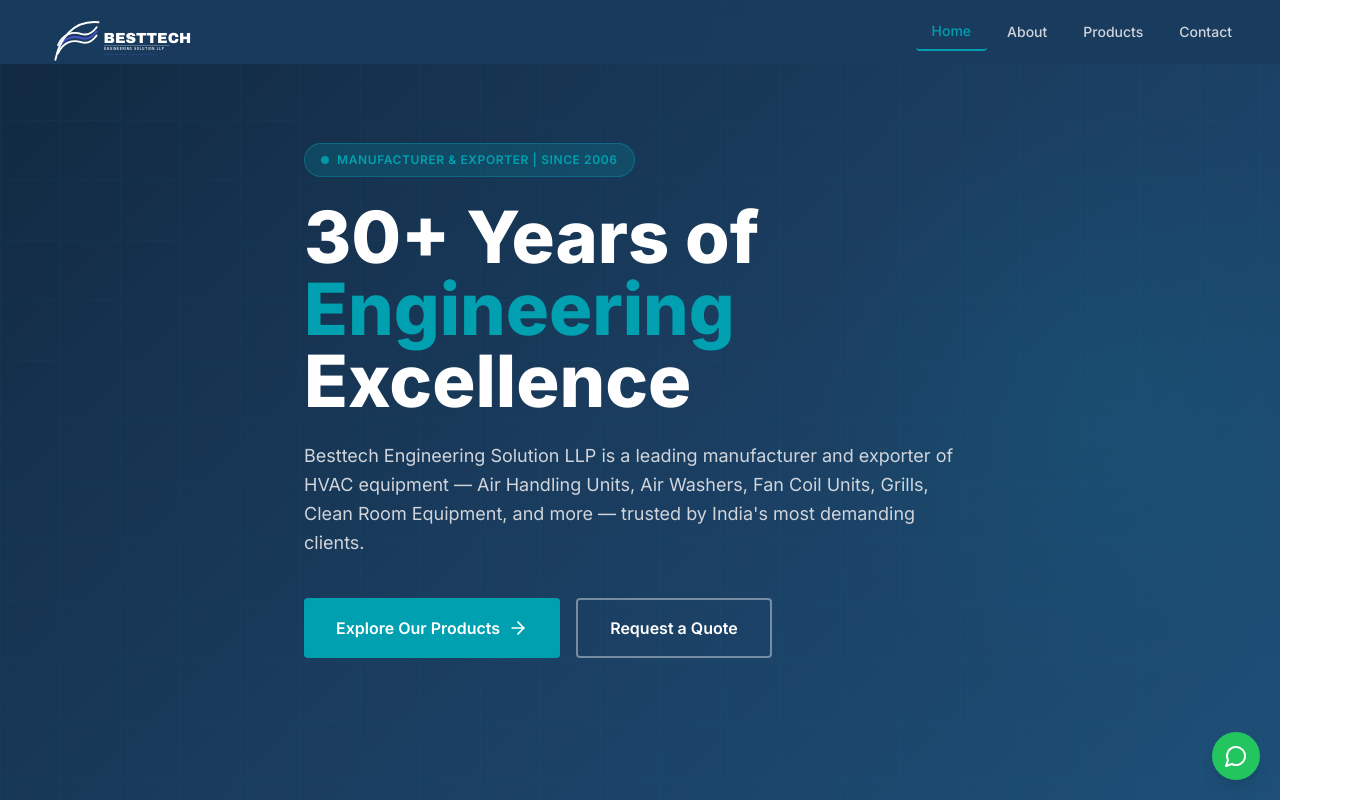
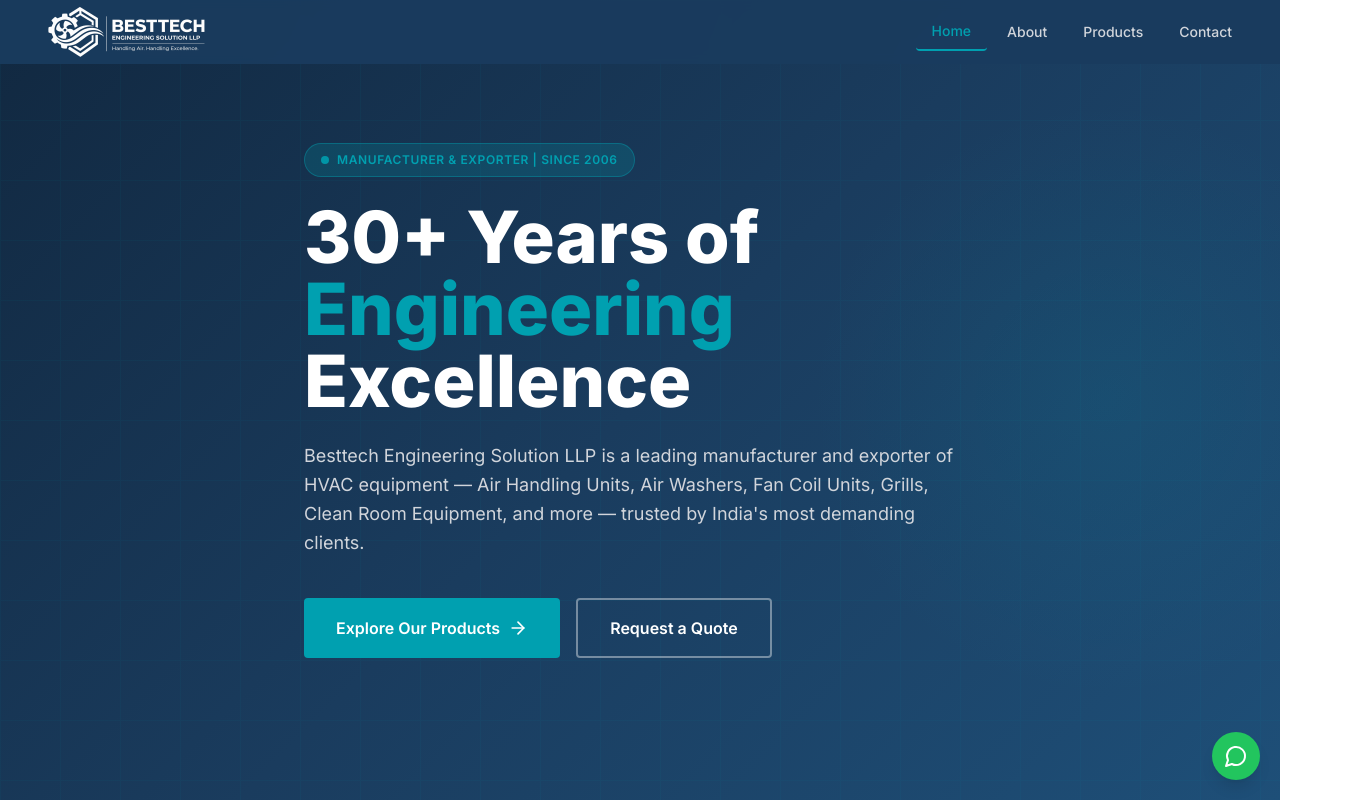
Before and after one commit to inspheremayank/abc_best, a React (Vite) app: page / in a window 1280 px wide. Shown: the top 800 px of the page, 1348 px wide, since content can reach past the window. Built offline with nearby package versions, Linux system fonts and the light colour scheme.

Commit message:
logo updated

```diff
--- a/src/components/Navbar.tsx
+++ b/src/components/Navbar.tsx
@@ -17,16 +17,7 @@ const NAV_LINKS: { label: string; page: Page }[] = [
 
 function BrandLogo() {
   return (
-    <svg width="160" height="60" viewBox="0 0 680 320" xmlns="http://www.w3.org/2000/svg">
-      <path d="M52,230 C80,170 130,155 175,170 C215,183 240,160 258,135" fill="none" stroke="#ffffff" strokeWidth="10" strokeLinecap="round"/>
-      <path d="M52,252 C80,192 130,177 175,192 C215,205 240,182 258,157" fill="none" stroke="#4A52C8" strokeWidth="10" strokeLinecap="round"/>
-      <path d="M52,274 C80,214 130,199 175,214 C215,227 240,204 258,179" fill="none" stroke="#ffffff" strokeWidth="10" strokeLinecap="round"/>
-      <path d="M38,308 C60,200 130,95 268,108" fill="none" stroke="#ffffff" strokeWidth="10" strokeLinecap="round"/>
-      <text x="295" y="218" fontFamily="Arial Black, sans-serif" fontWeight="900" fontSize="78px" fill="#ffffff">BESTTECH</text>
-      <line x1="296" y1="232" x2="648" y2="232" stroke="#ffffff" strokeWidth="1.5"/>
-      <text x="298" y="256" fontFamily="Arial, sans-serif" fontWeight="600" fontSize="15.5px" fill="#ffffff" letterSpacing="4">ENGINEERING SOLUTION LLP</text>
-      <text x="299" y="280" fontFamily="Arial, sans-serif" fontSize="12.5px" fill="#4A52C8" letterSpacing="0.8" fontStyle="italic">Building Innovation, Engineering Excellence</text>
-    </svg>
+    <img src="/images/logo.png" alt="Logo" className="w-48 h-auto" />
   );
 }
 
@@ -59,7 +50,7 @@ export default function Navbar({ currentPage, onNavigate }: NavbarProps) {
           {/* Logo */}
           <button
             onClick={() => handleNav('home')}
-            className="flex items-center group"
+            className="flex items-center group mt-2"
           >
             <BrandLogo />
           </button>
```
Also changed, not shown: public/images/logo.png (added).
